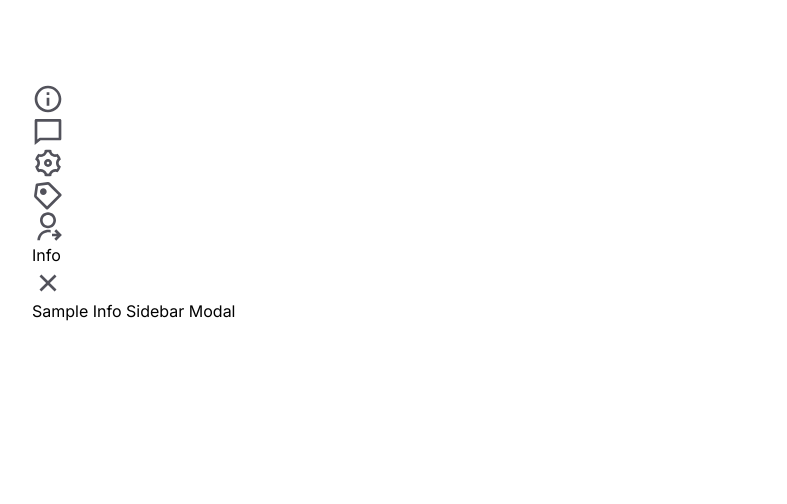
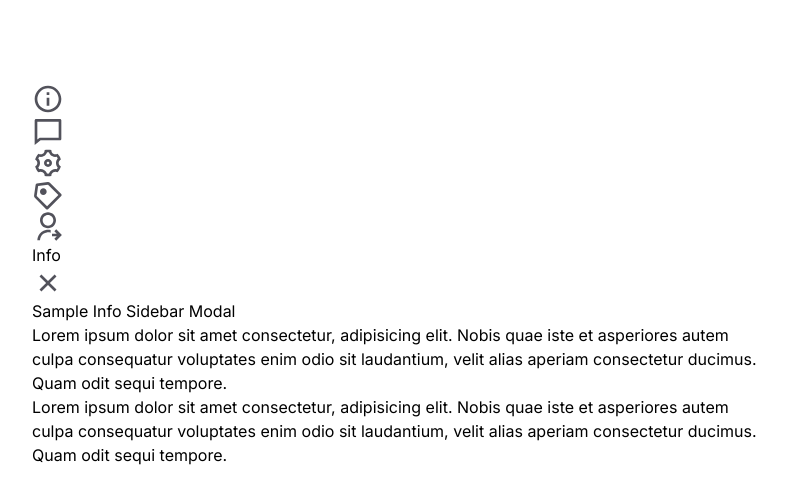
Before and after one commit to goldipl/react-cms-component, a React (Vite) app: page / in a window 1280 px wide. Both pictures are taken after a click on the element 640 px from the left and 99 px from the top of the page. Shown: the top 504 px of the page, without its empty margins (241-1028 px from the left). Built offline with nearby package versions, Linux system fonts and the light colour scheme.

Commit message:
add sample text tp modals

```diff
--- a/src/components/common/sidebar_modals/SidebarChatModal.tsx
+++ b/src/components/common/sidebar_modals/SidebarChatModal.tsx
@@ -10,7 +10,7 @@ const SidebarChatModal = () => {
 
   return (
     <div
-      className={`flex flex-col border border-1 border-[#E1E1E2] bg-white rounded-xl w-max h-auto sm:min-w-[387px] py-2 px-4 pb-5 shadow-md ${
+      className={`flex flex-col border border-1 border-[#E1E1E2] bg-white rounded-xl w-max h-auto sm:min-w-[387px] py-2 px-4 pb-5 shadow-md max-w-[387px] ${
         modalVisible ? "flex" : "hidden"
       }`}
     >
@@ -21,7 +21,19 @@ const SidebarChatModal = () => {
         </span>
       </div>
       <div>
-        <p>Sample Chat Sidebar Modal</p>
+        <p className="mb-3">Sample Chat Sidebar Modal</p>
+        <p className="mb-3">
+          Lorem ipsum dolor sit amet consectetur, adipisicing elit. Nobis quae
+          iste et asperiores autem culpa consequatur voluptates enim odio sit
+          laudantium, velit alias aperiam consectetur ducimus. Quam odit sequi
+          tempore.
+        </p>
+        <p>
+          Lorem ipsum dolor sit amet consectetur, adipisicing elit. Nobis quae
+          iste et asperiores autem culpa consequatur voluptates enim odio sit
+          laudantium, velit alias aperiam consectetur ducimus. Quam odit sequi
+          tempore.
+        </p>
       </div>
     </div>
   );
--- a/src/components/common/sidebar_modals/SidebarInfoModal.tsx
+++ b/src/components/common/sidebar_modals/SidebarInfoModal.tsx
@@ -21,7 +21,19 @@ const SidebarInfoModal = () => {
         </span>
       </div>
       <div>
-        <p>Sample Info Sidebar Modal</p>
+        <p className="mb-3">Sample Info Sidebar Modal</p>
+        <p className="mb-3">
+          Lorem ipsum dolor sit amet consectetur, adipisicing elit. Nobis quae
+          iste et asperiores autem culpa consequatur voluptates enim odio sit
+          laudantium, velit alias aperiam consectetur ducimus. Quam odit sequi
+          tempore.
+        </p>
+        <p>
+          Lorem ipsum dolor sit amet consectetur, adipisicing elit. Nobis quae
+          iste et asperiores autem culpa consequatur voluptates enim odio sit
+          laudantium, velit alias aperiam consectetur ducimus. Quam odit sequi
+          tempore.
+        </p>
       </div>
     </div>
   );
--- a/src/components/common/sidebar_modals/SidebarSettingsModal.tsx
+++ b/src/components/common/sidebar_modals/SidebarSettingsModal.tsx
@@ -21,7 +21,19 @@ const SidebarSettingsModal = () => {
         </span>
       </div>
       <div>
-        <p>Sample Settings Sidebar Modal</p>
+        <p className="mb-3">Sample Settings Sidebar Modal</p>
+        <p className="mb-3">
+          Lorem ipsum dolor sit amet consectetur, adipisicing elit. Nobis quae
+          iste et asperiores autem culpa consequatur voluptates enim odio sit
+          laudantium, velit alias aperiam consectetur ducimus. Quam odit sequi
+          tempore.
+        </p>
+        <p>
+          Lorem ipsum dolor sit amet consectetur, adipisicing elit. Nobis quae
+          iste et asperiores autem culpa consequatur voluptates enim odio sit
+          laudantium, velit alias aperiam consectetur ducimus. Quam odit sequi
+          tempore.
+        </p>
       </div>
     </div>
   );
--- a/src/components/common/sidebar_modals/SidebarUserSharedModal.tsx
+++ b/src/components/common/sidebar_modals/SidebarUserSharedModal.tsx
@@ -21,7 +21,19 @@ const SidebarUserSharedModal = () => {
         </span>
       </div>
       <div>
-        <p>Sample User Shared Sidebar Modal</p>
+        <p className="mb-3">Sample User Shared Sidebar Modal</p>
+        <p className="mb-3">
+          Lorem ipsum dolor sit amet consectetur, adipisicing elit. Nobis quae
+          iste et asperiores autem culpa consequatur voluptates enim odio sit
+          laudantium, velit alias aperiam consectetur ducimus. Quam odit sequi
+          tempore.
+        </p>
+        <p>
+          Lorem ipsum dolor sit amet consectetur, adipisicing elit. Nobis quae
+          iste et asperiores autem culpa consequatur voluptates enim odio sit
+          laudantium, velit alias aperiam consectetur ducimus. Quam odit sequi
+          tempore.
+        </p>
       </div>
     </div>
   );
```
